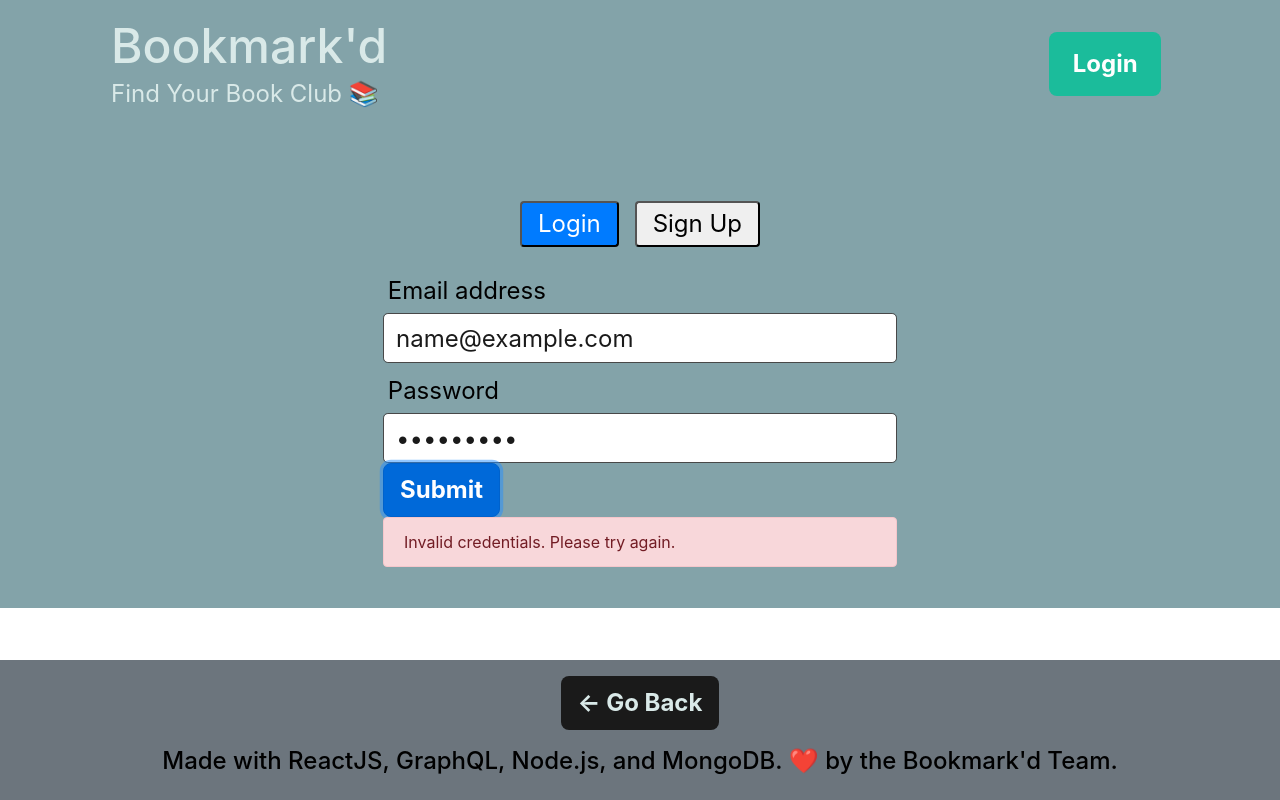
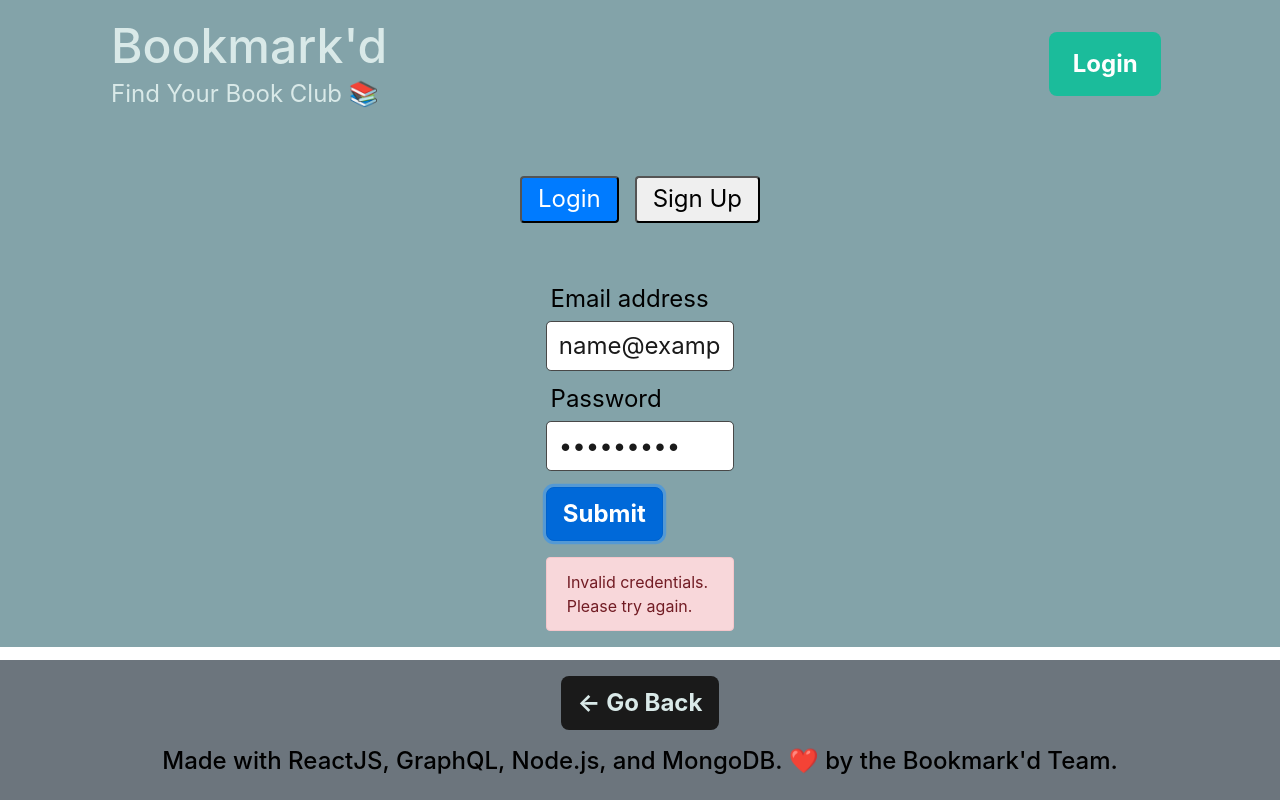
Before and after one commit to Jessmica11/Bookmarkd, a React (Vite) app in the folder client/: page /auth in a window 1280 px wide. Both pictures are taken after typing "name@example.com", "Sample123" into the empty fields and a click on the button "Submit". Built offline with nearby package versions, Linux system fonts and the light colour scheme; no server answers.

Commit message:
commented out server-queries/mutations. Made everything display on client-side. typo update

```diff
--- a/client/src/components/Login/Login.jsx
+++ b/client/src/components/Login/Login.jsx
@@ -25,7 +25,7 @@ const Login = () => {
       });
 
       Auth.login(data.login.token);
-      navigate('/profile'); // Redirect to profile page after successful login
+      navigate('/profile'); // redirect to the user's profile page after login
     } catch (err) {
       console.error(err);
       setShowAlert(true);
@@ -33,6 +33,9 @@ const Login = () => {
   };
 
   return (
+    <div className="container mt-5">
+      <div className="row justify-content-center">
+        <div className="col-lg-6">
           <Form onSubmit={handleFormSubmit}>
             <Form.Group controlId="formBasicEmail">
               <Form.Label>Email address</Form.Label>
@@ -44,12 +47,15 @@ const Login = () => {
               <Form.Control type="password" placeholder="Password" name="password" value={userFormData.password} onChange={handleInputChange} />
             </Form.Group>
 
-      <Button variant="primary" type="submit">
+            <Button variant="primary" type="submit" className="mt-3">
               Submit
             </Button>
 
-      {showAlert && <Alert variant="danger">Invalid credentials. Please try again.</Alert>}
+            {showAlert && <Alert variant="danger" className="mt-3">Invalid credentials. Please try again.</Alert>}
           </Form>
+        </div>
+      </div>
+    </div>
   );
 };
 
--- a/client/src/pages/BookClub.jsx
+++ b/client/src/pages/BookClub.jsx
@@ -58,7 +58,7 @@ const BookClub = () => {
                         </div>
                     </div>
                     <div className="mt-4">
-                        <h3>What Readers are Saying: </h3>
+                        <h3>What Readers Are Saying: </h3>
                         <ul className="list-group">
                             {comments.map(comment => (
                                 <li key={comment.id} className="list-group-item d-flex justify-content-between align-items-center">
```
Lines whose indentation alone changed are shown as unchanged.
